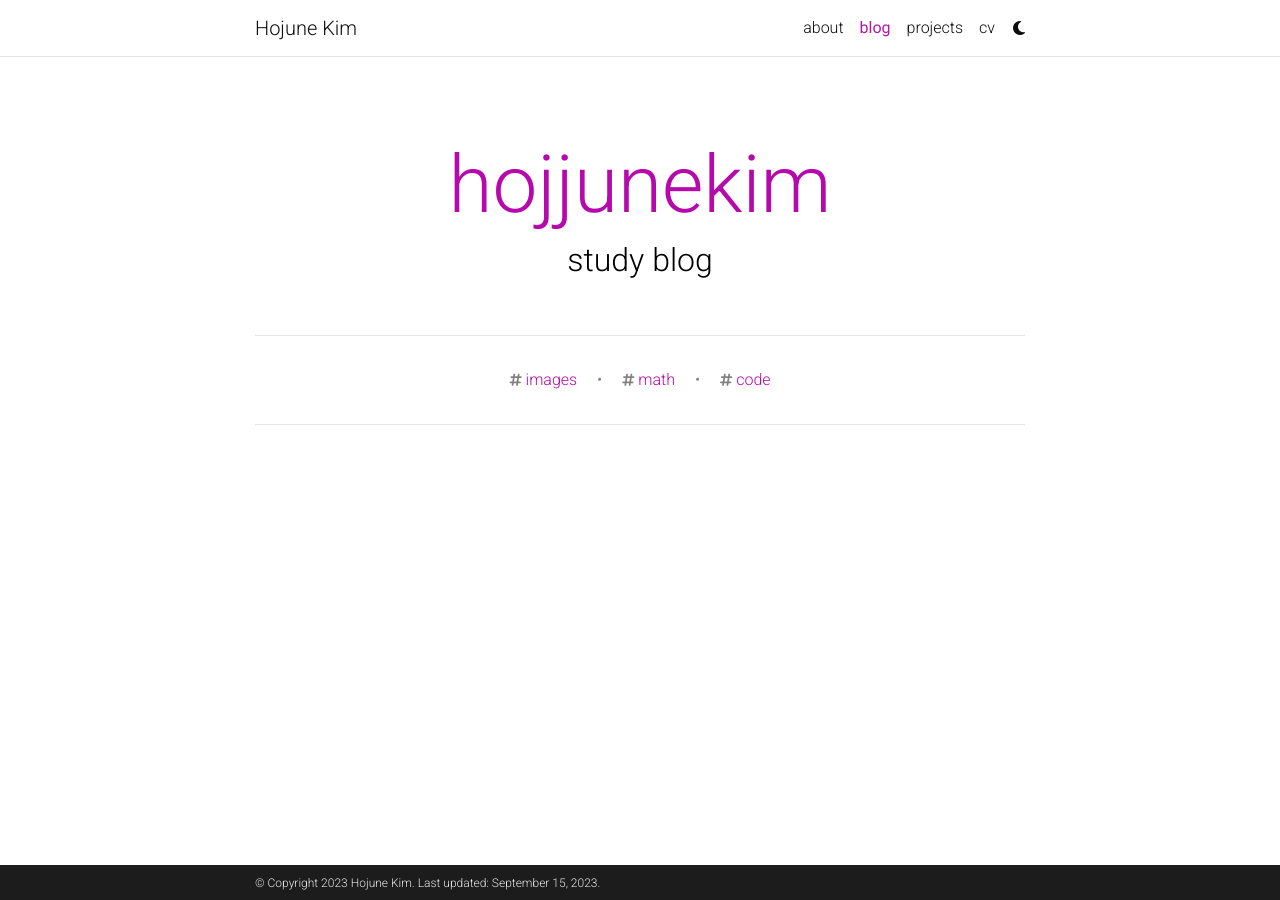
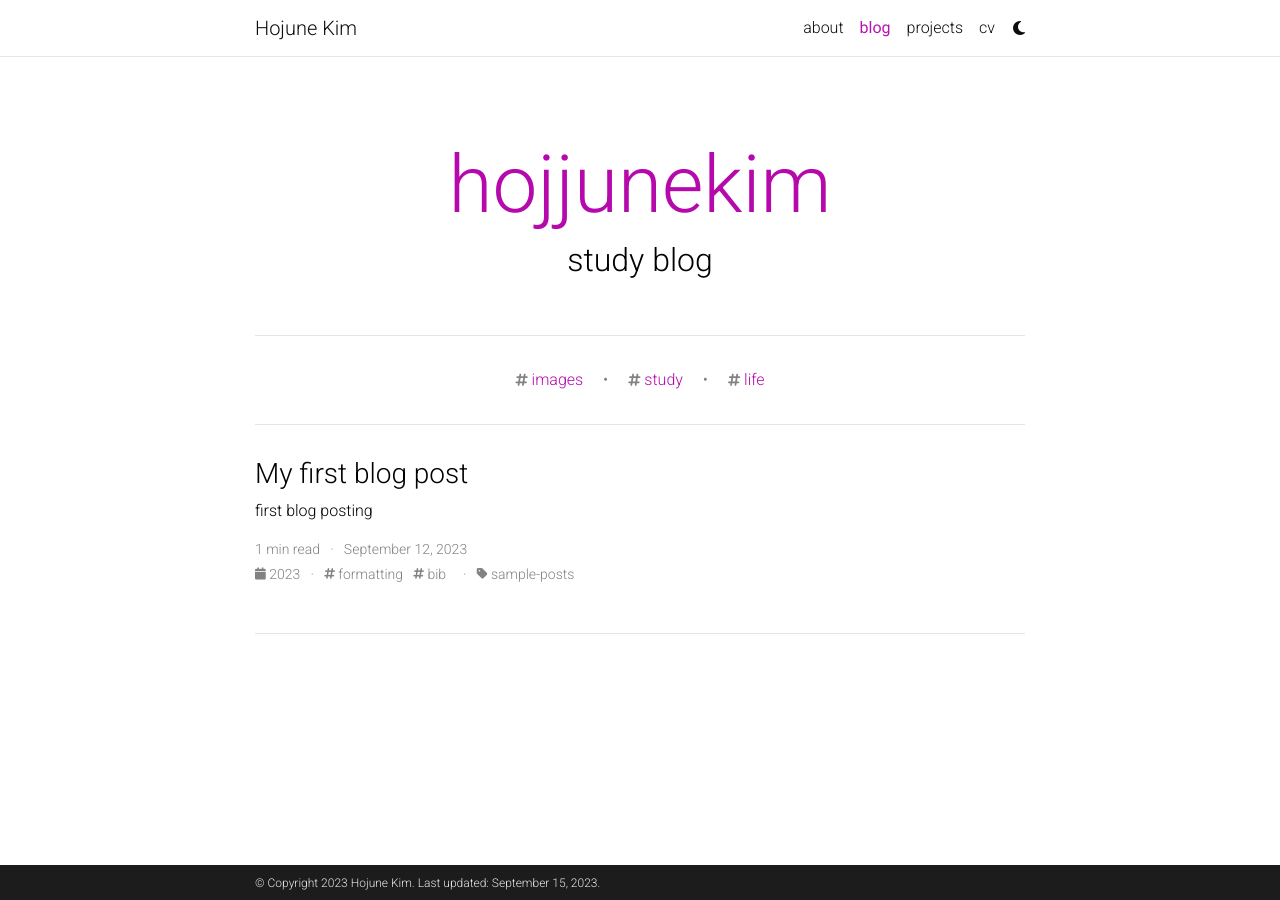
Before and after one commit to hojjunekim/hojjunekim.github.io, a Jekyll site: the page built from blog/index.html, in a window 1280 px wide. Built offline with Jekyll 4.4.1, drawn with Linux system fonts in a browser that asks for light colours; the list of posts is cut into pages by our own code; comment, search, counter and statistics services are not loaded; a style sheet for code colours, icons or effects is not loaded.

Commit message:
blog tag edit

```diff
--- a/_config.yml
+++ b/_config.yml
@@ -127,7 +127,7 @@ permalink: /blog/:year/:title/
 
 # Pagination
 pagination:
-  enabled: false
+  enabled: true
 
 related_blog_posts:
   enabled: false
@@ -262,7 +262,7 @@ jekyll-archives:
     tag: '/blog/tag/:name/'
     category: '/blog/category/:name/'
 
-display_tags: ['images','math', 'code'] # these tags will be displayed on the front page of your blog
+display_tags: ['images','study', 'life'] # these tags will be displayed on the front page of your blog
 display_categories: # ['blockquotes'] # these categories will be displayed on the front page of your blog
 
 # -----------------------------------------------------------------------------
```
